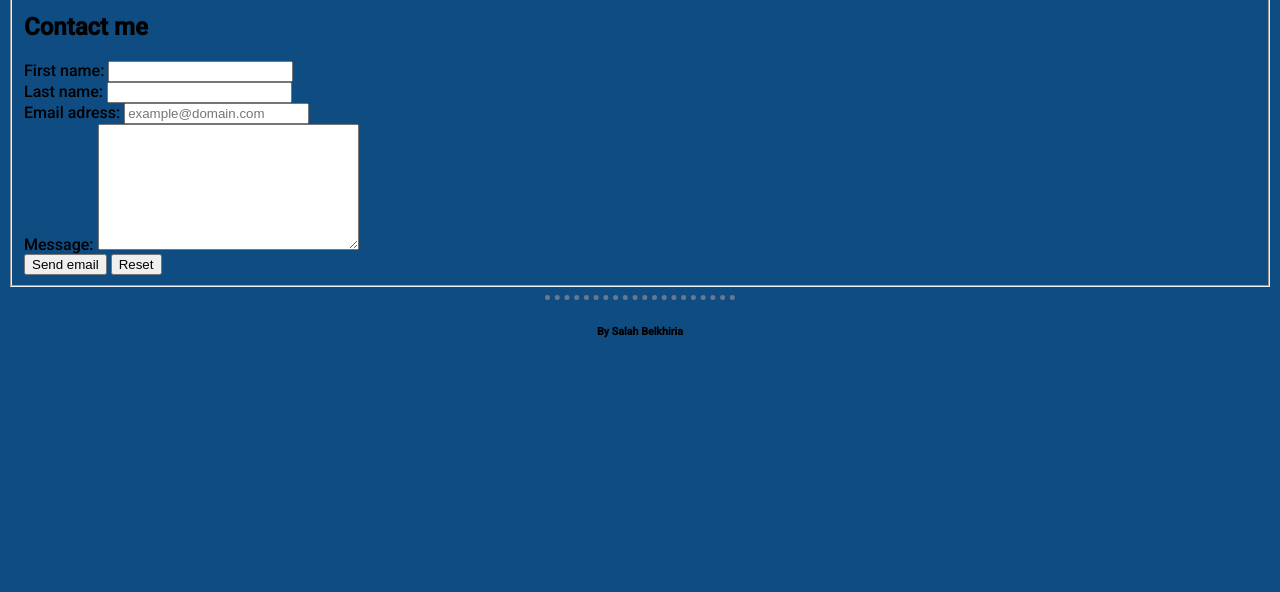
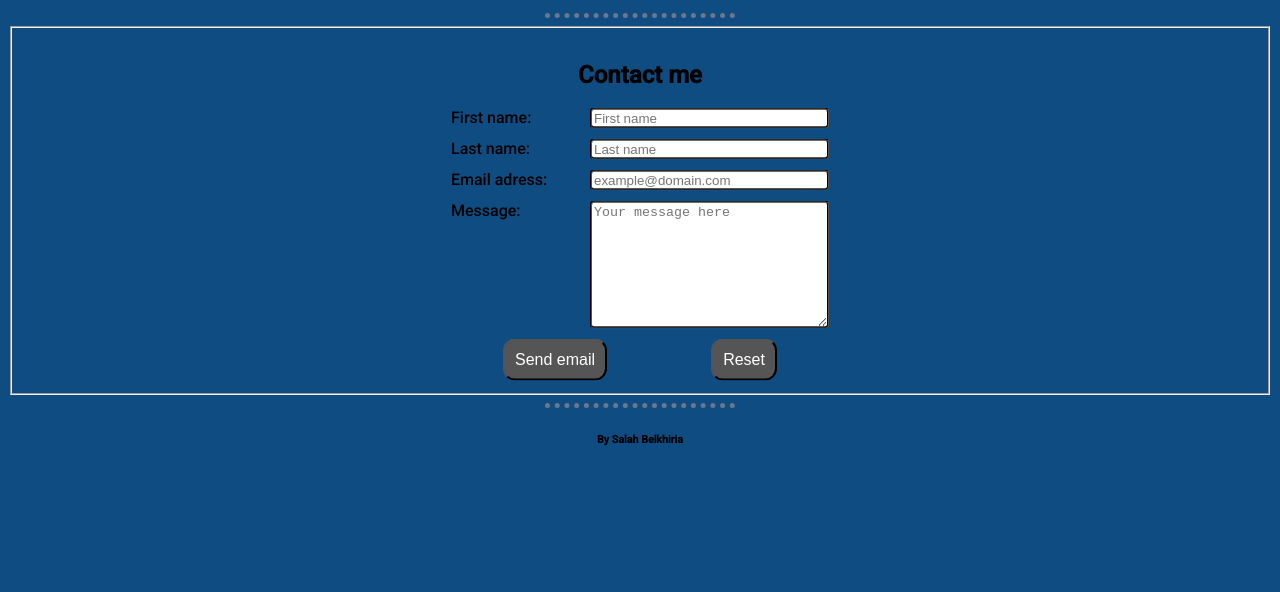
Before and after one commit to medsalahbelkhiria/Second-checkpoint, a plain HTML site: page contact.html in a window 1280 px wide. Shown: the part 208-800 px from the top of the page. Drawn offline with Linux system fonts and the light colour scheme.

Commit message:
updated some stuff

```diff
--- a/CSS/styles.css
+++ b/CSS/styles.css
@@ -20,7 +20,9 @@ hr {
 nav {
     height: 100%;
     background-color: #6b778d;
-    display: inline;
+    display: flex;
+    padding: 10px;
+    align-items: center;
 }
 
 .NavBar {
@@ -30,6 +32,8 @@ nav {
 .NavBarElement {
     color: #fbd46d;
     font-weight: bold;
+    padding: 10px;
+
 
 }
 
@@ -55,3 +59,67 @@ nav {
 }
 
 /**************** Contact Page ****************/
+.contact-title {
+    text-align: center;
+}
+
+.form {
+    border: 2px groove #555;
+    border-radius: 4px;
+    margin-bottom: 10px;
+    margin-left: 15px;
+}
+
+.buttons {
+    display: flex;
+}
+
+
+.button {
+    font-size: 16px;
+    padding: 10px;
+    background-color: #555;
+    border-radius: 12px;
+    transition-duration: 0.4s;
+    color: white;
+    display: block;
+    margin: 0 auto;
+    text-align: center;
+
+}
+
+.button:hover {
+    background-color: #008cba;
+    color: white;
+}
+
+.form {
+    width: 231px;
+}
+
+.formulaire {
+    position: absolute;
+    left: 50%;
+    top: 50%;
+    transform: translate(-50%, -50%);
+}
+
+fieldset {
+    position: relative;
+    height: 350px;
+}
+
+.inputName {
+    min-width: 120px;
+    display: inline-block;
+
+}
+
+.message {
+    display: flex;
+    align-items: flex-start;
+}
+
+textarea {
+    margin-left: 19px !important;
+}
--- a/contact.html
+++ b/contact.html
@@ -6,48 +6,7 @@
     <link rel="stylesheet" href="CSS/styles.css">
     <link href="https://fonts.googleapis.com/css2?family=Roboto:wght@500&display=swap" rel="stylesheet">
 
-    <!-- <style>
-        header {
-            background-color: #1b262c;
-            height: 40px;
-            text-align: right;
-        }
 
-        body {
-            background-color: #0f4c81;
-            font-family: sans-serif;
-            margin: 0;
-        }
-
-        a {
-            padding: 20px;
-            color: #fbd46d;
-        }
-
-        textarea {
-            margin-top: 10px;
-        }
-
-        input {
-            margin-top: 10px
-        }
-
-        label {
-            margin-left: 20px;
-            margin-right: 15px;
-            padding-top: 10px;
-
-        }
-
-        h1 {
-            margin-left: 20px;
-        }
-
-        h5 {
-            margin-bottom: 20px;
-            text-align: center;
-        }
-    </style> -->
 </head>
 
 <body>
@@ -68,19 +27,31 @@
 
         <hr>
         <fieldset>
-            <h2>Contact me</h2>
-            <form action="mailto:salahbelkhiria@outlook.com">
-                <label> First name:</label>
-                <input type="text" required><br>
-                <label> Last name:</label>
-                <input type="text" required><br>
-                <label> Email adress:</label>
-                <input type="email" placeholder="example@domain.com" required><br>
-                <label> Message: </label>
-                <textarea name="Your message please : " rows="8" cols="30" required></textarea><br>
-                <input type="submit" value="Send email">
-                <input type="reset" value="Reset">
-            </form>
+            <div class="formulaire">
+                <h2 class="contact-title">Contact me</h2>
+                <form action="mailto:salahbelkhiria@outlook.com">
+                    <label class="inputName"> First name:</label>
+
+                    <input class="form" type="text" required placeholder="First name"><br>
+                    <label class="inputName"> Last name:</label>
+                    <input class="form" type="text" required placeholder="Last name"><br>
+                    <label class="inputName"> Email adress:</label>
+                    <input class="form" type="email" placeholder="example@domain.com" required><br>
+                    <div class="message">
+                        <label class="inputName"> Message: </label>
+                        <textarea class="form" name="Your message please : " rows="8" cols="30" required
+                            placeholder="Your message here"></textarea><br>
+                    </div>
+
+                    <div class="buttons">
+                        <input class="button" type="submit" value="Send email">
+                        <input class="button" type="reset" value="Reset">
+                    </div>
+
+
+                </form>
+            </div>
+
         </fieldset>
 
     </main>
```
Also changed, not shown: projects.html (+0 -31 lines).
